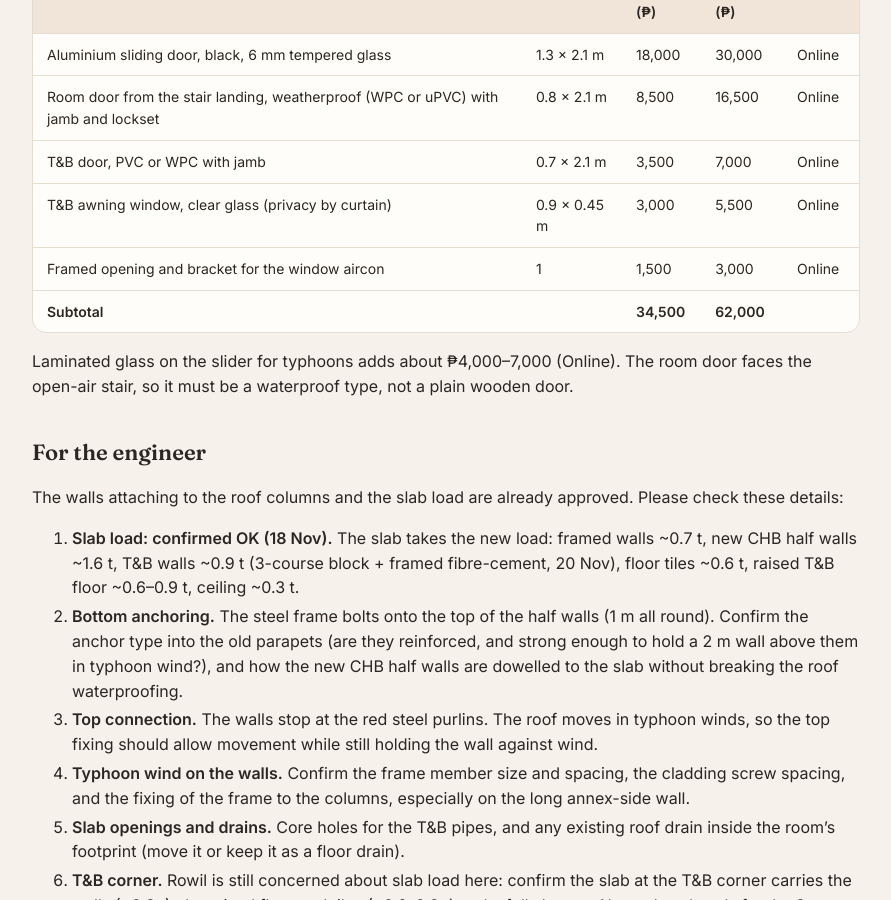
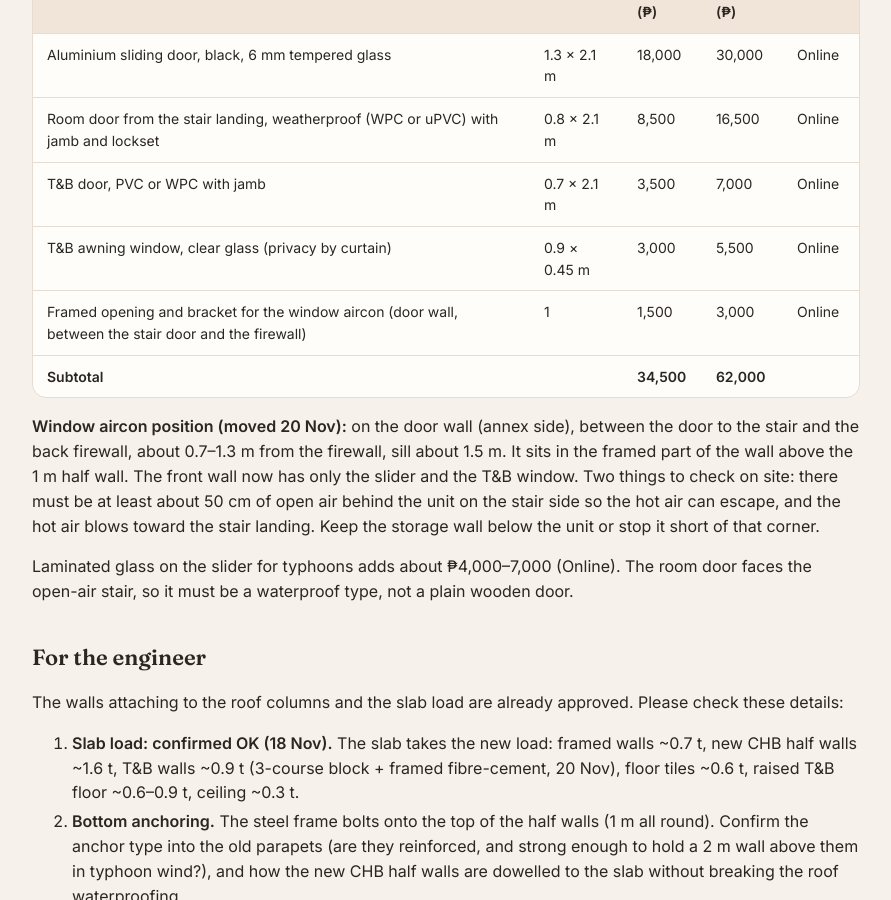
Before and after one commit to tatayotter/navarro-house, a Jekyll site: the page built from rooms/rooftop-room.md, in a window 1280 px wide and 900 px high, scrolled down 6359 px. Shown: the whole window, without its empty margins (194-1085 px from the left). Built offline with Jekyll 4.4.1, drawn with Linux system fonts in a browser that asks for light colours.

Commit message:
Rooftop room: window AC moved to door wall near the firewall; diagram updated
Co-Authored-By: Claude Opus 5.5 <noreply@anthropic.com>
Claude-Session: https://claude.ai/code/session_01RUWgCRJLVxxppr6mnyKY9C

```diff
--- a/rooms/rooftop-room.md
+++ b/rooms/rooftop-room.md
@@ -158,8 +158,10 @@ Each opening gets a steel frame (costed under the walls).
 | Room door from the stair landing, weatherproof (WPC or uPVC) with jamb and lockset | 0.8 × 2.1 m | 8,500 | 16,500 | Online |
 | T&B door, PVC or WPC with jamb | 0.7 × 2.1 m | 3,500 | 7,000 | Online |
 | T&B awning window, clear glass (privacy by curtain) | 0.9 × 0.45 m | 3,000 | 5,500 | Online |
-| Framed opening and bracket for the window aircon | 1 | 1,500 | 3,000 | Online |
+| Framed opening and bracket for the window aircon (door wall, between the stair door and the firewall) | 1 | 1,500 | 3,000 | Online |
 | **Subtotal** | | **34,500** | **62,000** | |
+
+**Window aircon position (moved 20 Nov):** on the door wall (annex side), between the door to the stair and the back firewall, about 0.7–1.3 m from the firewall, sill about 1.5 m. It sits in the framed part of the wall above the 1 m half wall. The front wall now has only the slider and the T&B window. Two things to check on site: there must be at least about 50 cm of open air behind the unit on the stair side so the hot air can escape, and the hot air blows toward the stair landing. Keep the storage wall below the unit or stop it short of that corner.
 
 Laminated glass on the slider for typhoons adds about ₱4,000–7,000 (Online). The room door faces the open-air stair, so it must be a waterproof type, not a plain wooden door.
 
```
Also changed, not shown: rooms/rooftop-wall-diagram.png.
